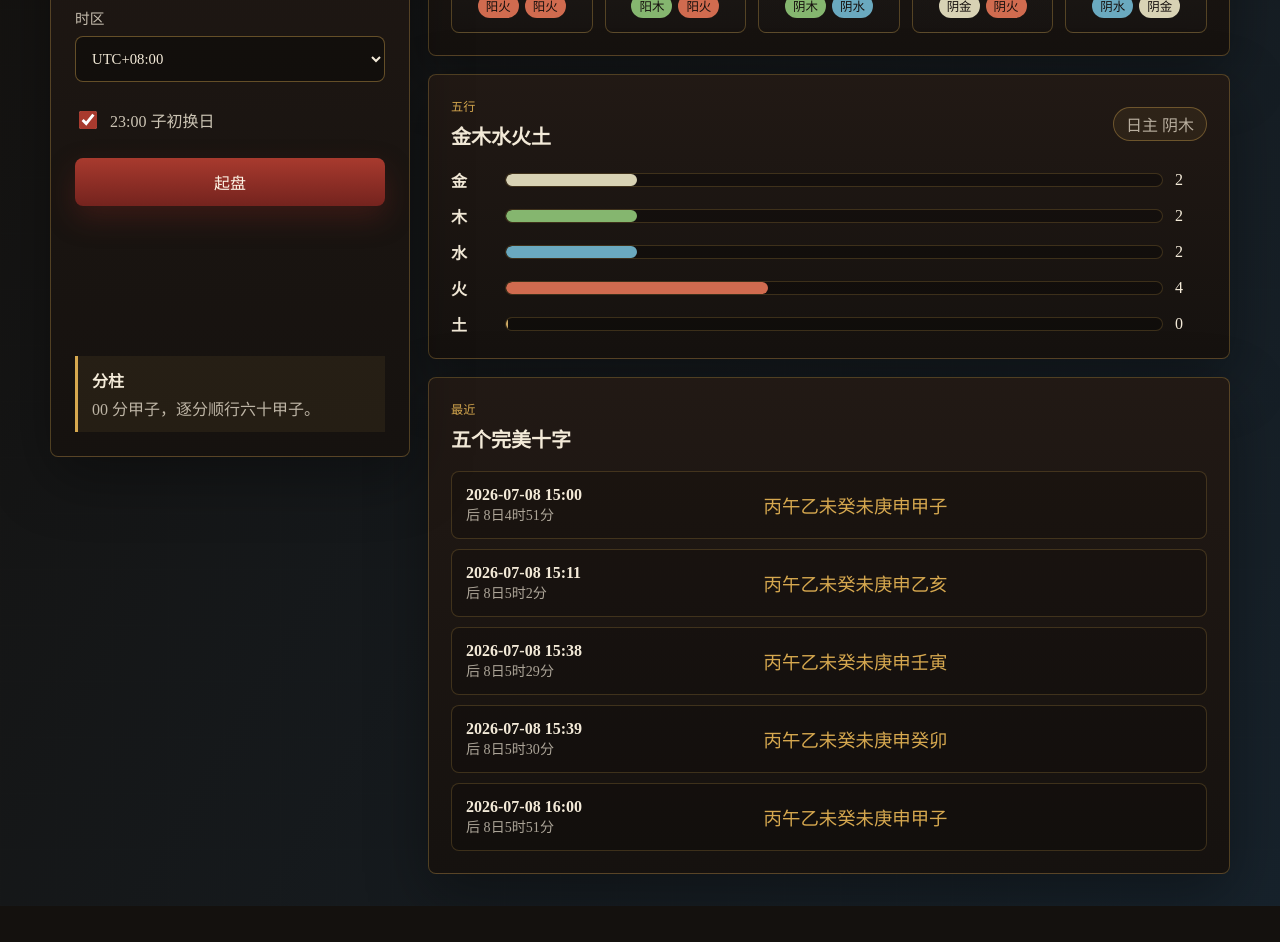
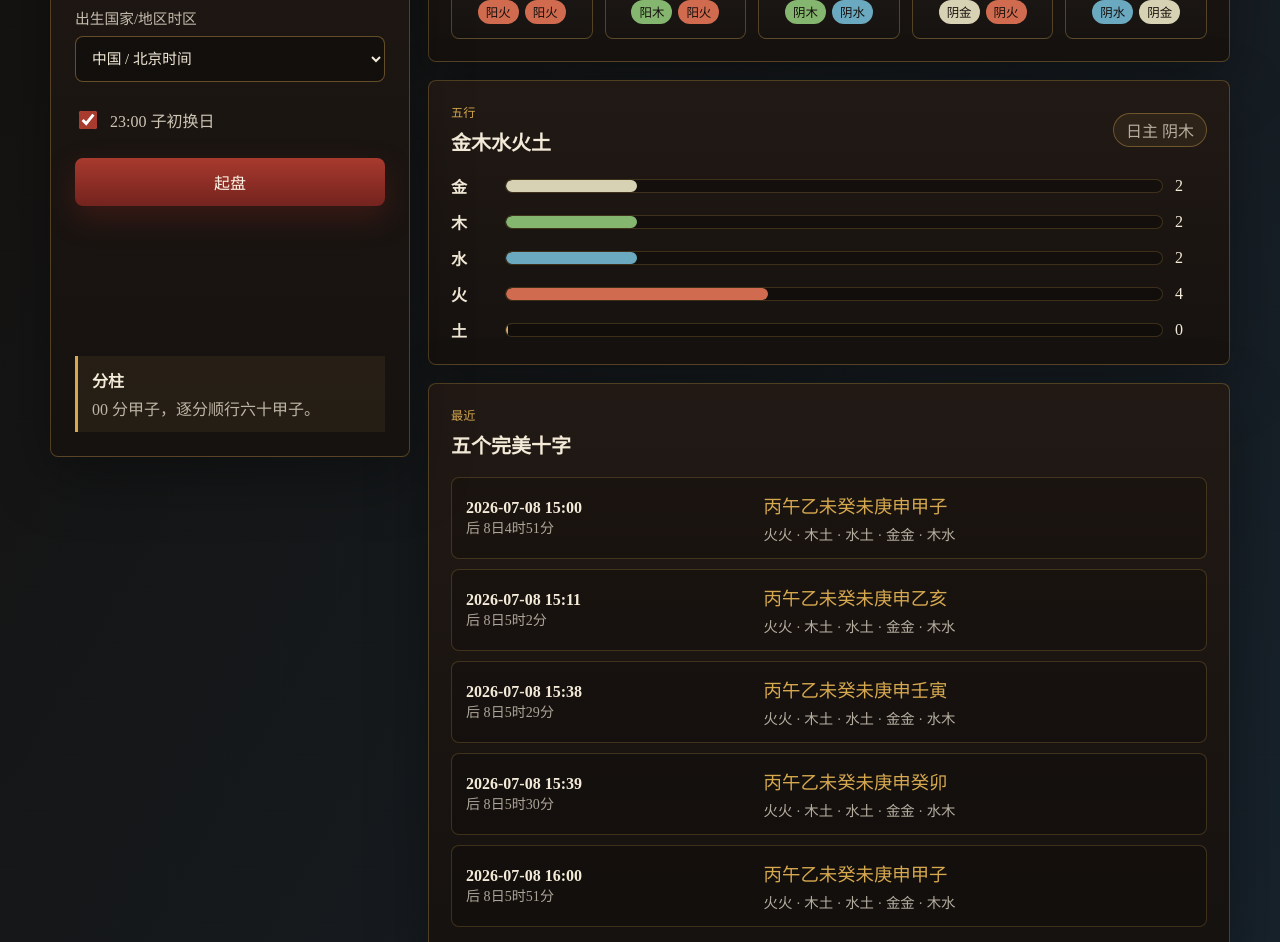
Before and after one commit to lhx499598826/wuzhu-shizi, a plain HTML site: page index.html in a window 1280 px wide. Shown: the part 311-1253 px from the top of the page. Before the commit the page ends 1217 px from the top, so only its background shows below. Drawn offline with Linux system fonts and the light colour scheme.

Commit message:
Show element traits and named time zones

```diff
--- a/app.js
+++ b/app.js
@@ -10,6 +10,16 @@ const MS_PER_DAY = 24 * 60 * MS_PER_MINUTE;
 const JIA_ZI_DAY_UTC = Date.UTC(1912, 1, 18);
 const YEAR_ANCHOR = 1984;
 const MAX_SEARCH_MINUTES = 366 * 24 * 60;
+const TIMEZONE_LABELS = new Map([
+  [480, "中国 / 北京时间"],
+  [540, "日本 / 韩国时间"],
+  [420, "泰国 / 越南时间"],
+  [0, "英国 / 格林尼治时间"],
+  [-300, "美国东部时间"],
+  [-360, "美国中部时间"],
+  [-420, "美国山地时间"],
+  [-480, "美国太平洋时间"],
+]);
 
 const SOLAR_MONTH_TERMS = [
   { degree: 315, name: "立春" },
@@ -187,9 +197,7 @@ function formatLocalTime(utcMs, offsetMinutes) {
 }
 
 function formatOffset(minutes) {
-  const sign = minutes >= 0 ? "+" : "-";
-  const abs = Math.abs(minutes);
-  return `UTC${sign}${pad2(Math.floor(abs / 60))}:${pad2(abs % 60)}`;
+  return TIMEZONE_LABELS.get(minutes) || "出生地时区";
 }
 
 function sexagenaryYear(localYear, utcMs) {
@@ -310,6 +318,10 @@ function tenCharacters(chart) {
   return chart.pillars.map((pillar) => pillar.name).join("");
 }
 
+function pillarElementPairs(chart) {
+  return chart.pillars.map((pillar) => `${pillar.stemElement}${pillar.branchElement}`).join(" · ");
+}
+
 function renderPillars(chart) {
   const grid = document.querySelector("#pillar-grid");
   grid.innerHTML = chart.pillars
@@ -361,7 +373,10 @@ function renderNearest(matches, offsetMinutes) {
             <div class="nearest-time">${formatLocalTime(chart.utcMs, offsetMinutes)}</div>
             <div class="nearest-distance">${formatDistance(deltaMinutes)}</div>
           </div>
-          <div class="nearest-pillars">${tenCharacters(chart)}</div>
+          <div class="nearest-detail">
+            <div class="nearest-pillars">${tenCharacters(chart)}</div>
+            <div class="nearest-elements">${pillarElementPairs(chart)}</div>
+          </div>
         </article>
       `,
     )
--- a/index.html
+++ b/index.html
@@ -28,16 +28,16 @@
           </label>
 
           <label class="field">
-            <span>时区</span>
+            <span>出生国家/地区时区</span>
             <select id="timezone-offset" name="timezone-offset">
-              <option value="480" selected>UTC+08:00</option>
-              <option value="540">UTC+09:00</option>
-              <option value="420">UTC+07:00</option>
-              <option value="0">UTC+00:00</option>
-              <option value="-300">UTC-05:00</option>
-              <option value="-360">UTC-06:00</option>
-              <option value="-420">UTC-07:00</option>
-              <option value="-480">UTC-08:00</option>
+              <option value="480" selected>中国 / 北京时间</option>
+              <option value="540">日本 / 韩国时间</option>
+              <option value="420">泰国 / 越南时间</option>
+              <option value="0">英国 / 格林尼治时间</option>
+              <option value="-300">美国东部时间</option>
+              <option value="-360">美国中部时间</option>
+              <option value="-420">美国山地时间</option>
+              <option value="-480">美国太平洋时间</option>
             </select>
           </label>
 
--- a/styles.css
+++ b/styles.css
@@ -354,9 +354,21 @@ h2 {
   font-size: 0.88rem;
 }
 
+.nearest-detail {
+  display: grid;
+  gap: 5px;
+}
+
 .nearest-pillars {
   color: var(--gold);
   font-size: 1.15rem;
+  letter-spacing: 0;
+  word-break: keep-all;
+}
+
+.nearest-elements {
+  color: rgba(243, 234, 216, 0.72);
+  font-size: 0.9rem;
   letter-spacing: 0;
   word-break: keep-all;
 }
```
